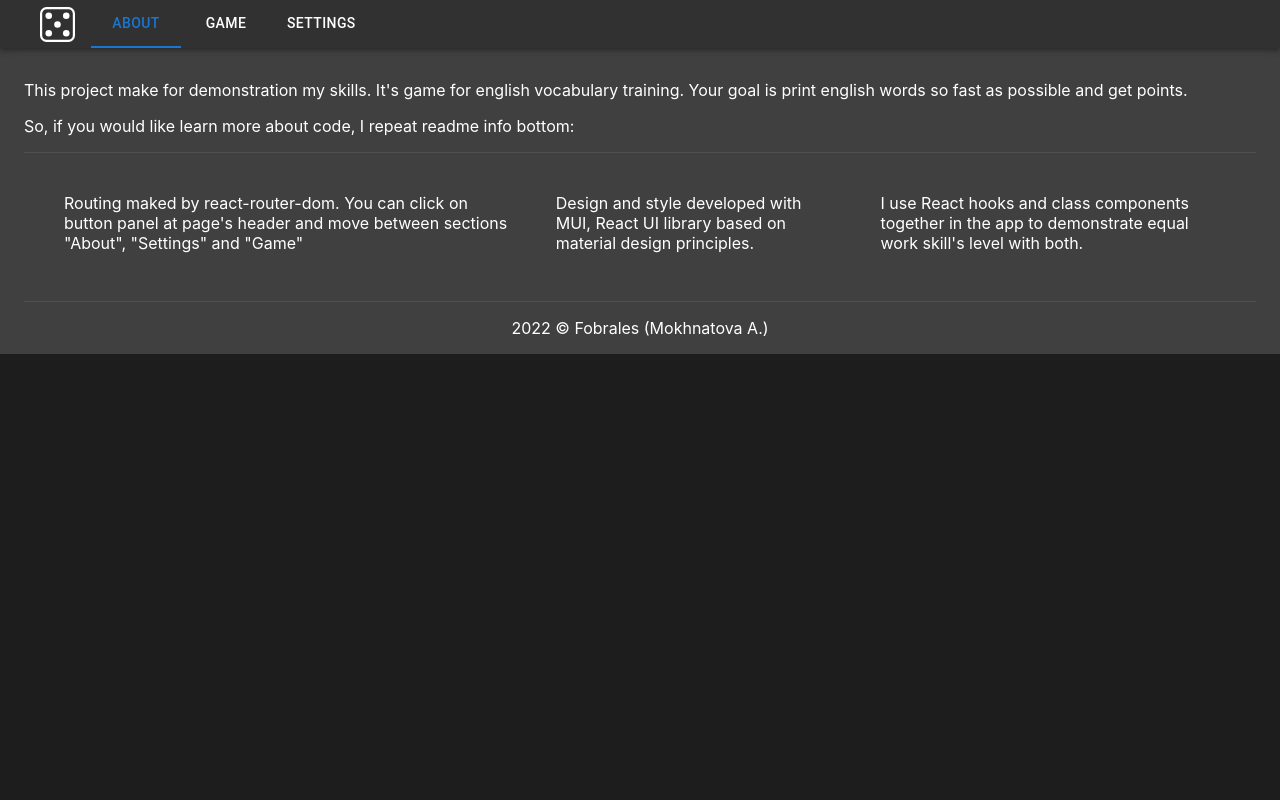
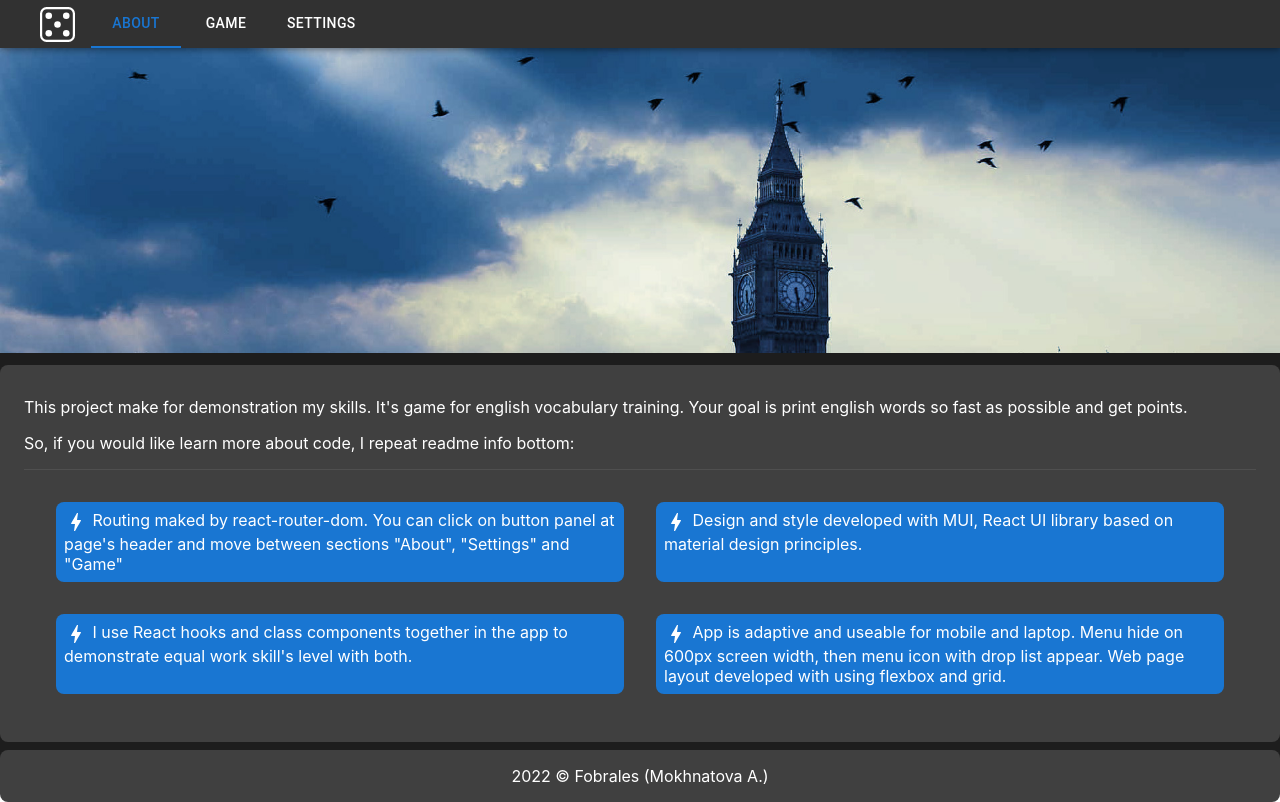
Before and after one commit to Fobrales/english, a React (Create React App) app: page / in a window 1280 px wide. Built offline with nearby package versions, Linux system fonts and the light colour scheme.

Commit message:
styled About, add header image, add page for not found error

```diff
--- a/src/About.jsx
+++ b/src/About.jsx
@@ -1,12 +1,14 @@
 import Box from '@mui/material/Box';
 import Divider from '@mui/material/Divider';
 import Paper from '@mui/material/Paper';
+import BoltIcon from '@mui/icons-material/Bolt';
 
 export default function About() {
     const info = [
       `Routing maked by react-router-dom. You can click on button panel at page's header and move between sections "About", "Settings" and "Game"`,
       `Design and style developed with MUI, React UI library based on material design principles.`,
-      `I use React hooks and class components together in the app to demonstrate equal work skill's level with both.`
+      `I use React hooks and class components together in the app to demonstrate equal work skill's level with both.`,
+      `App is adaptive and useable for mobile and laptop. Menu hide on 600px screen width, then menu icon with drop list appear. Web page layout developed with using flexbox and grid.`
     ]
 
     return (
@@ -20,11 +22,23 @@ export default function About() {
             flexDirection: {xs: 'column', sm: 'row'},
             alignItems: 'stretch',
             justifyContent: 'center',
+            flexWrap: 'wrap',
             p: 1,
             m: 1,
           }}
         >
-          {info.map((i, n) => <Box key={n + i.split(' ')[0]} sx={{flexGrow: 1, m: 2, p: 1 }}>{i}</Box>)}
+          {info.map((info, n) => <Box key={n + info.split(' ')[0]} sx={{
+            width: {xs: 'auto', sm: '30%'},
+            backgroundColor:
+            'primary.main',
+            color: 'text.primary',
+            flexGrow: 1,
+            m: 2,
+            p: 1,
+            borderRadius: 2
+             }}>
+               <BoltIcon sx={{verticalAlign: 'middle'}}/> {info}
+            </Box>)}
       </Box>
     </Box>
     );
--- a/src/App.js
+++ b/src/App.js
@@ -1,4 +1,5 @@
 import './App.css';
+import HeadImage from './layout/HeadImage'
 import Header from './layout/Header'
 import Footer from './layout/Footer'
 import { ThemeProvider } from '@mui/material/styles';
@@ -7,6 +8,7 @@ import { theme } from './layout/palette'
 import Game from './Game'
 import About from './About'
 import Settings from './Settings'
+import NotFound from './NotFound'
 import Container from '@mui/material/Container';
 import Box from '@mui/material/Box'
 import { useState, useEffect } from 'react';
@@ -27,6 +29,7 @@ function App() {
     {path: '/game', title: 'Game', element: <Game />},
     {path: '/settings', title: 'Settings', element: <Settings />},
     {path: '/', title: 'About', element: <About />},
+    {path: '*', title: 'Page not found', element: <NotFound />}
   ]
 
   const pages = (theme) => {
@@ -36,20 +39,21 @@ function App() {
 
   useEffect(() => {
     const page = listPages.find((page) => page.path === loc)
-    document.title = (page ? page.title : 'Page') + ' / Fobrales'
+    document.title = (page ? page.title : 'Loading...') + ' / Fobrales'
   });
 
   return (
       <Router>
         <ThemeProvider theme={theme(userTheme)}>
           <Box sx={{ bgcolor: 'background.default', color: 'text.background', height: '100vh'}}>
-            <Header pages={listPages.slice(0, -1)} setTitle={setLoc} />
-            <Container maxWidth='xl' sx={{ py: 2, px: 1, bgcolor: 'background.paper', color: 'text.background' }}>
+            <Header pages={listPages.slice(0, -2)} setTitle={setLoc} />
+            <HeadImage/>
+            <Container maxWidth='xl' sx={{ py: 2, px: 1, mt: 1, bgcolor: 'background.paper', color: 'text.background', borderRadius: 2 }}>
             <Routes>
               {pages()}
             </Routes>
+            </Container>
             <Footer />
-            </Container>
           </Box>
         </ThemeProvider>
       </Router>
--- /dev/null
+++ b/src/NotFound.jsx
@@ -0,0 +1,7 @@
+export default function NotFound() {
+    return (
+      <div className="notfound">
+          Page not found. Please check link or return to main page.
+      </div>
+    );
+  }
--- a/src/layout/Footer.jsx
+++ b/src/layout/Footer.jsx
@@ -1,6 +1,7 @@
 import * as React from 'react';
 import Box from '@mui/material/Box';
 import Divider from '@mui/material/Divider';
+import Container from '@mui/material/Container';
 
 const Footer = () => {
   const [value, setValue] = React.useState(0);
@@ -10,12 +11,11 @@ const Footer = () => {
   };
 
   return (
-    <Box>
-      <Divider light sx={{mt: 2}} />
-      <Box sx={{mt: 2, display: 'flex', justifyContent: 'center', alignItems: 'center'}}>
+    <Container maxWidth='xl' sx={{ py: 2, px: 1, mt: 1, bgcolor: 'background.paper', color: 'text.background', borderRadius: 2 }}>
+      <Box sx={{display: 'flex', justifyContent: 'center', alignItems: 'center'}}>
       2022 &copy; Fobrales (Mokhnatova A.)
       </Box>
-    </Box>
+    </Container>
   );
 };
 
--- /dev/null
+++ b/src/layout/HeadImage.jsx
@@ -0,0 +1,6 @@
+
+export default function HeadImage() {
+    return (
+        <img src='/img/header.jpg' alt='header' style={{width: '100%'}}/>
+    );
+  }
--- a/src/layout/Header.jsx
+++ b/src/layout/Header.jsx
@@ -51,7 +51,7 @@ const Header = (props) => {
   });
 
   return (
-    <AppBar position="sticky" sx={{bgcolor: 'background.default'}}>
+    <AppBar position="sticky" sx={{mt: -1, bgcolor: 'background.default'}}>
       <Container maxWidth="xl" sx={{flexDirection: 'row', justifyContent: {xs: 'space-between', sm: 'flex-start'}, flexWrap: 'wrap',  display: 'flex'}}>
         <Box sx={{mx: 2, display: 'flex', justifyContent: 'center', alignItems: 'center'}}>
             <Logo />
```
Also changed, not shown: public/img/header.jpg (added).
